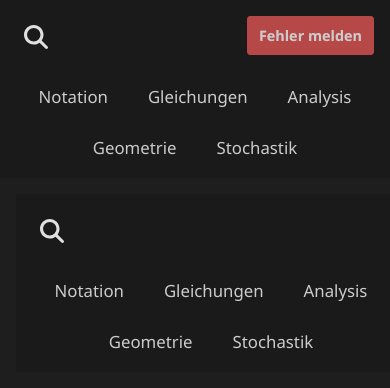
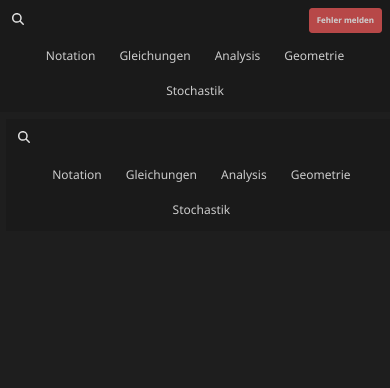
Before and after one commit to OfficerYoda/mathe-zusammenfassung-vue, a Vue app: page / in a window 390 px wide. Shown: the top 388 px of the page. Built offline with nearby package versions, Linux system fonts and the light colour scheme.

Commit message:
Optimized layout on small screens

```diff
--- a/src/components/MultiColumnLayout.vue
+++ b/src/components/MultiColumnLayout.vue
@@ -132,36 +132,4 @@ const otherColumnsWidth = computed(() => {
 .column-item ul li {
   margin-bottom: 0.7rem;
 }
-
-@media (max-width: 900px) {
-  .multi-column-layout,
-  .multi-column-layout-image {
-    flex-direction: column;
-    align-items: stretch;
-  }
-
-  /* Reset flex-basis for column layout on smaller screens */
-  .multi-column-layout-image .column-item.image-column {
-    flex-basis: auto;
-  }
-
-  .column-item,
-  .column-item.first-column {
-    max-width: 100%;
-    flex-basis: auto;
-  }
-
-  .multi-column-layout-image .column-item.image-column {
-    justify-content: flex-start;
-    max-height: 400px;
-  }
-
-  .multi-column-layout-image .column-item.image-column :deep(img) {
-    max-width: 100%;
-    height: auto;
-    max-height: 400px;
-    margin: 0 auto;
-    width: 100%;
-  }
-}
 </style>
--- a/src/style.css
+++ b/src/style.css
@@ -77,3 +77,9 @@ body, html {
 * {
     box-sizing: border-box;
 }
+
+@media (max-width: 700px) {
+    :root {
+        font-size: .5rem;
+    }
+}
--- a/src/views/App.vue
+++ b/src/views/App.vue
@@ -361,7 +361,6 @@ export default defineComponent({
   .chapter-navigation ul {
     display: flex;
     flex-wrap: wrap;
-    gap: 0.5rem;
     padding: 0;
     margin: 0;
     justify-content: center;
@@ -370,6 +369,7 @@ export default defineComponent({
   .chapter-navigation li {
     margin-bottom: 0;
     margin-right: 0;
+    padding: 0.5rem;
   }
 
   .chapter-link {
@@ -379,6 +379,7 @@ export default defineComponent({
     min-width: 0;
     width: auto;
     white-space: nowrap;
+    font-size: 1.5rem;
   }
 
   .sidebar-bottom-section {
@@ -392,13 +393,11 @@ export default defineComponent({
   }
 
   .report-error-button {
-    padding: 0.5rem 0.75rem;
     margin-top: 0.5rem;
-    font-size: 0.9rem;
   }
 
   .content-area {
-    padding: 1rem;
+    padding: 0.8rem;
     height: auto;
     min-height: 0;
   }
```
